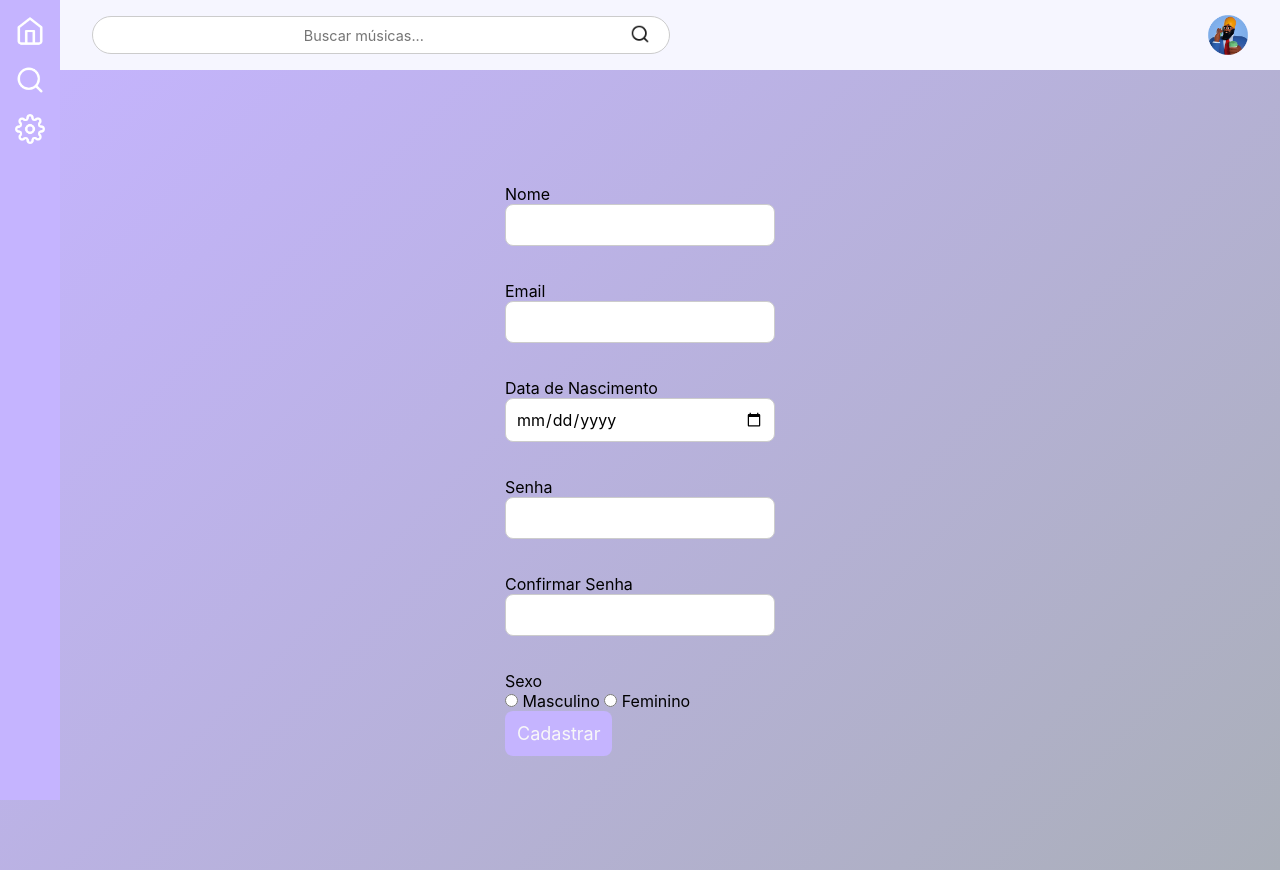
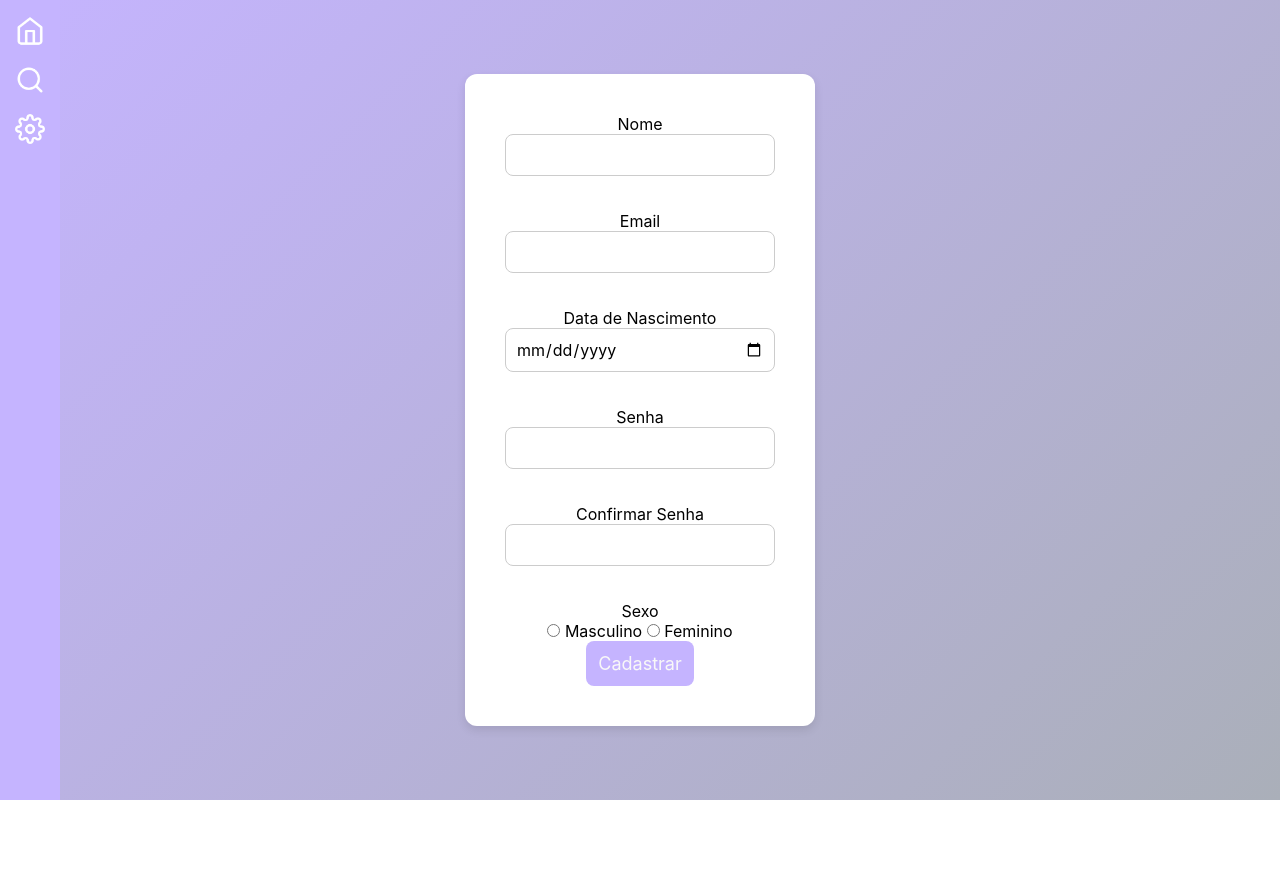
Before and after one commit to typemusic/site, a PHP site: page /genius/cadastro.php in a window 1280 px wide. After the commit the page ends 800 px from the top, so only its background shows below. Run offline with PHP 8.4, Linux system fonts and the light colour scheme.

Commit message:
Add files via upload

```diff
--- a/cadastro.php
+++ b/cadastro.php
@@ -14,12 +14,11 @@
 
     <?php
     include('include/menu.php');
-    include('include/searchbar.php');
     ?>
 
-    <div class="container">
+    <div class="container-cadastro">
         <div class="lado-esquerdo"></div>
-        <div class="container-cadastro">
+        <div class="container-formulario">
             <form action="servidor/criaUsuario.php" method="POST">
                 <div class="inputBox">
                     <label for="nome"> Nome </label>
```
